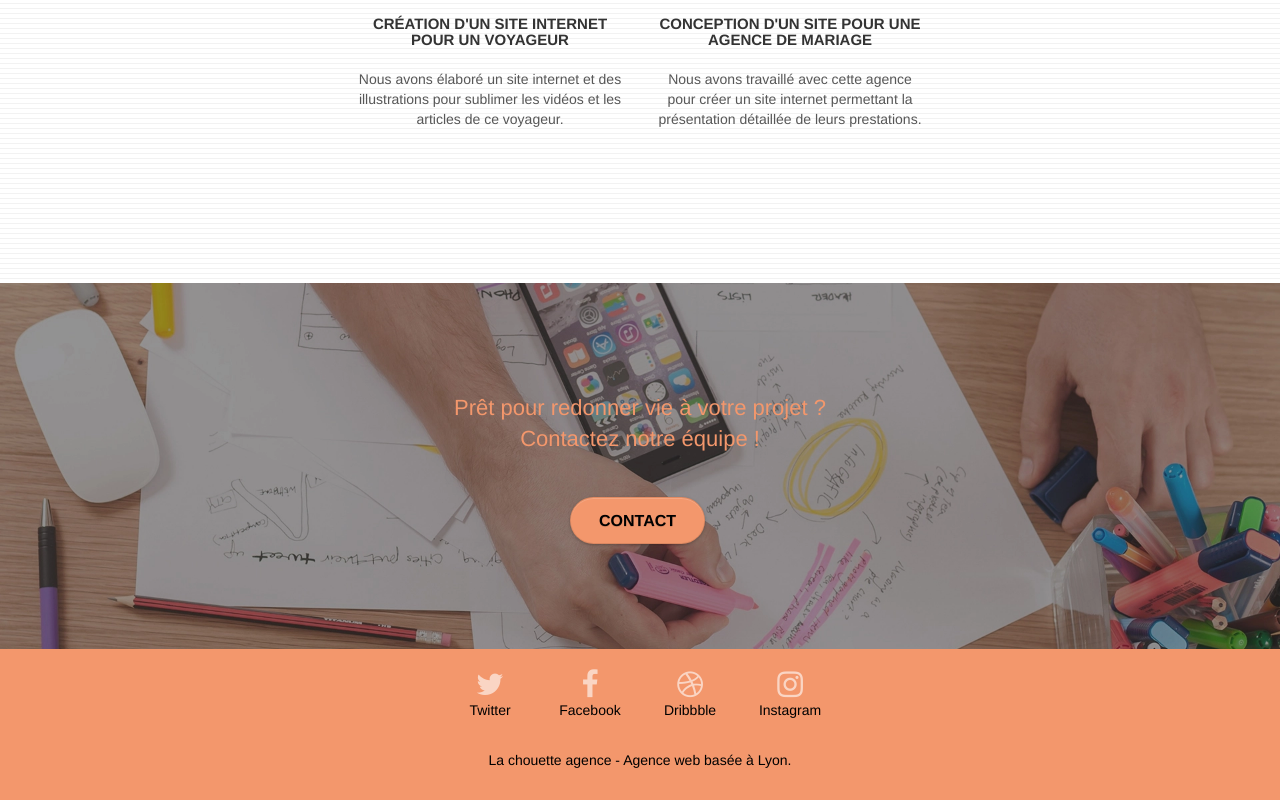
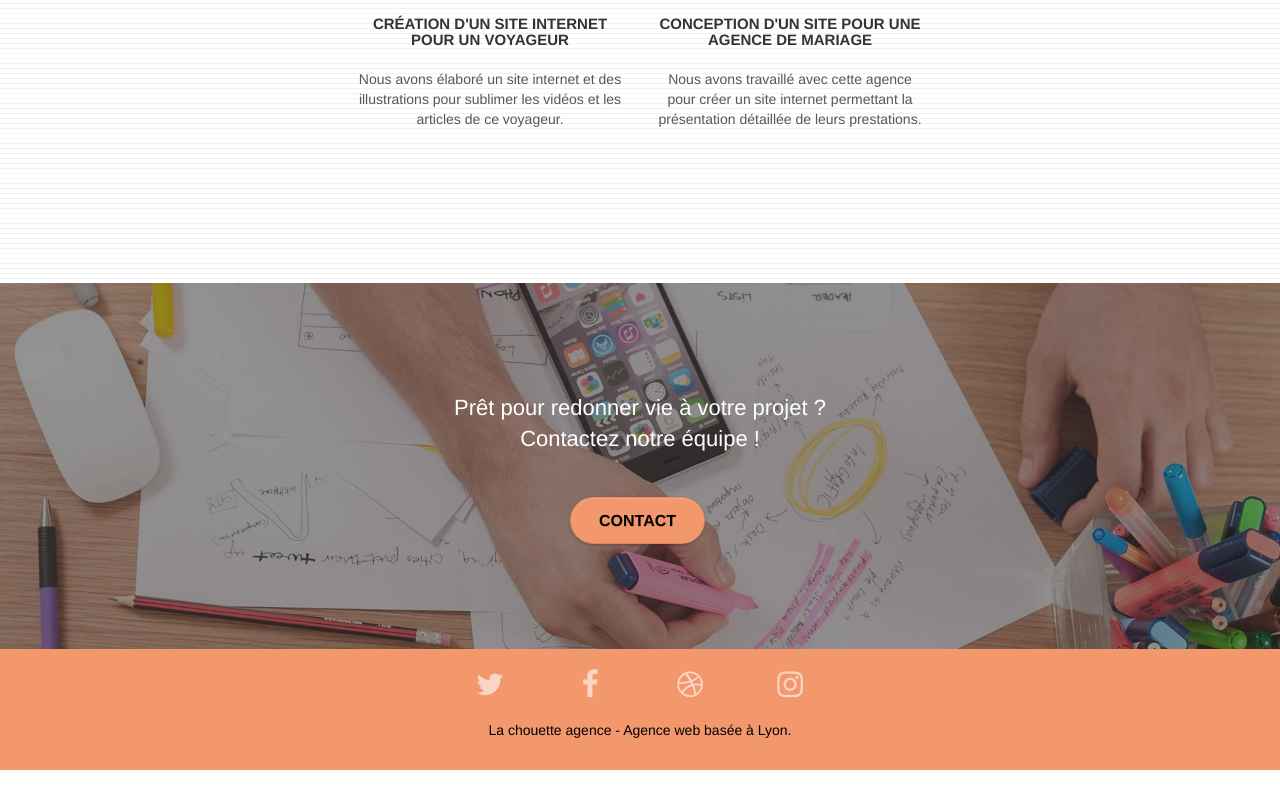
Before and after one commit to cobaltium360/TheoLebrere_4_23022022, a plain HTML site: page index.html in a window 1280 px wide. Shown: the part 2831-3631 px from the top of the page. After the commit the page ends 3601 px from the top, so only its background shows below. Drawn offline with Linux system fonts and the light colour scheme.

Commit message:
changements de certains éléments

```diff
--- a/index.html
+++ b/index.html
@@ -247,7 +247,7 @@
 			<div class="bloc bgc-dark-slate-blue bg-banniere d-bloc bloc-bg-texture texture-paper" id="bloc-5-cta">
 				<div class="container bloc-lg">
 					<div class="row">
-						<h2 class="mg-md text-center tc-white">
+						<h2 class="mg-md text-center">
 							Prêt pour redonner vie à votre projet ?<br>Contactez notre équipe !
 						</h2>
 						<div class="col-sm-12 text-center">
@@ -270,30 +270,30 @@
 							<div class="row row-no-gutters social">
 								<div class="col-sm-3">
 									<div class="text-center">
-										<a class="social" href="index.html"><span class="fa fa-twitter icon-md"></span>
-											<p class="titre_icon">Twitter</p>
+										<a class="social" href="index.html"><span title="Twitter" class="fa fa-twitter icon-md"></span>
+
 										</a>
 									</div>
 								</div>
 								<div class="col-sm-3">
 									<div class="text-center">
-										<a class="social" href="index.html"><span class="fa fa-facebook icon-md"></span>
-											<p class="titre_icon">Facebook</p>
+										<a class="social" href="index.html"><span title="Facebook" class="fa fa-facebook icon-md"></span>
+
 										</a>
 									</div>
 								</div>
 								<div class="col-sm-3">
 									<div class="text-center">
-										<a class="social" href="index.html"><span class="fa fa-dribbble icon-md"></span>
-											<p class="titre_icon">Dribbble</p>
+										<a class="social" href="index.html"><span title="dribble" class="fa fa-dribbble icon-md"></span>
+
 										</a>
 									</div>
 								</div>
 								<div class="col-sm-3">
 									<div class="text-center">
-										<a class="social" href="index.html"><span
+										<a class="social" href="index.html"><span title="Instagram"
 												class="fa fa-instagram icon-md"></span>
-											<p class="titre_icon">Instagram</p>
+
 										</a>
 									</div>
 								</div>
```
Also changed, not shown: page2.html (+8 -8 lines), style.min.css.
